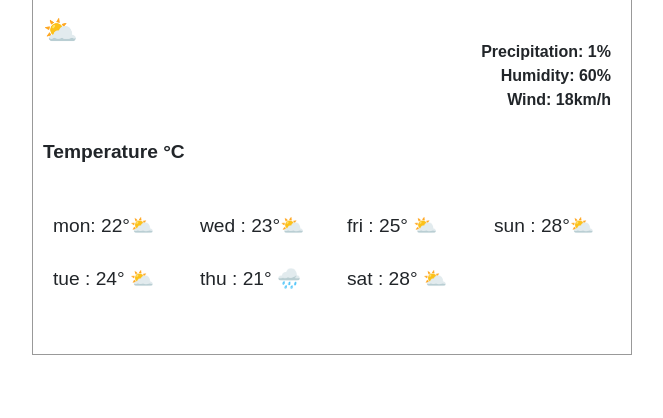
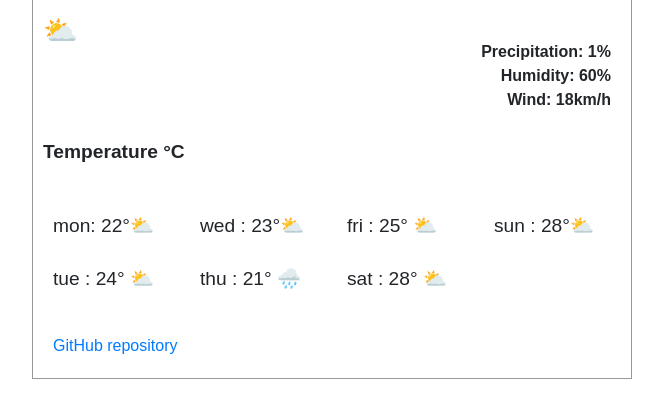
Before and after one commit to marishna402/project, a plain HTML site: page index.html in a window 1280 px wide. Shown: the part 332-750 px from the top of the page, without its empty margins (308-971 px from the left). Drawn offline with nearby package versions, Linux system fonts and the light colour scheme.

Commit message:
added link

```diff
--- a/index.html
+++ b/index.html
@@ -64,7 +64,10 @@
               <div class="col-3">
                 sat : 28° ⛅ </div>
 
+
+
         </div>
+        <a href ="https://github.com/marishna402/project"> GitHub repository</a>
 </div>
 
     <script src="src/index.js"></script>
```
